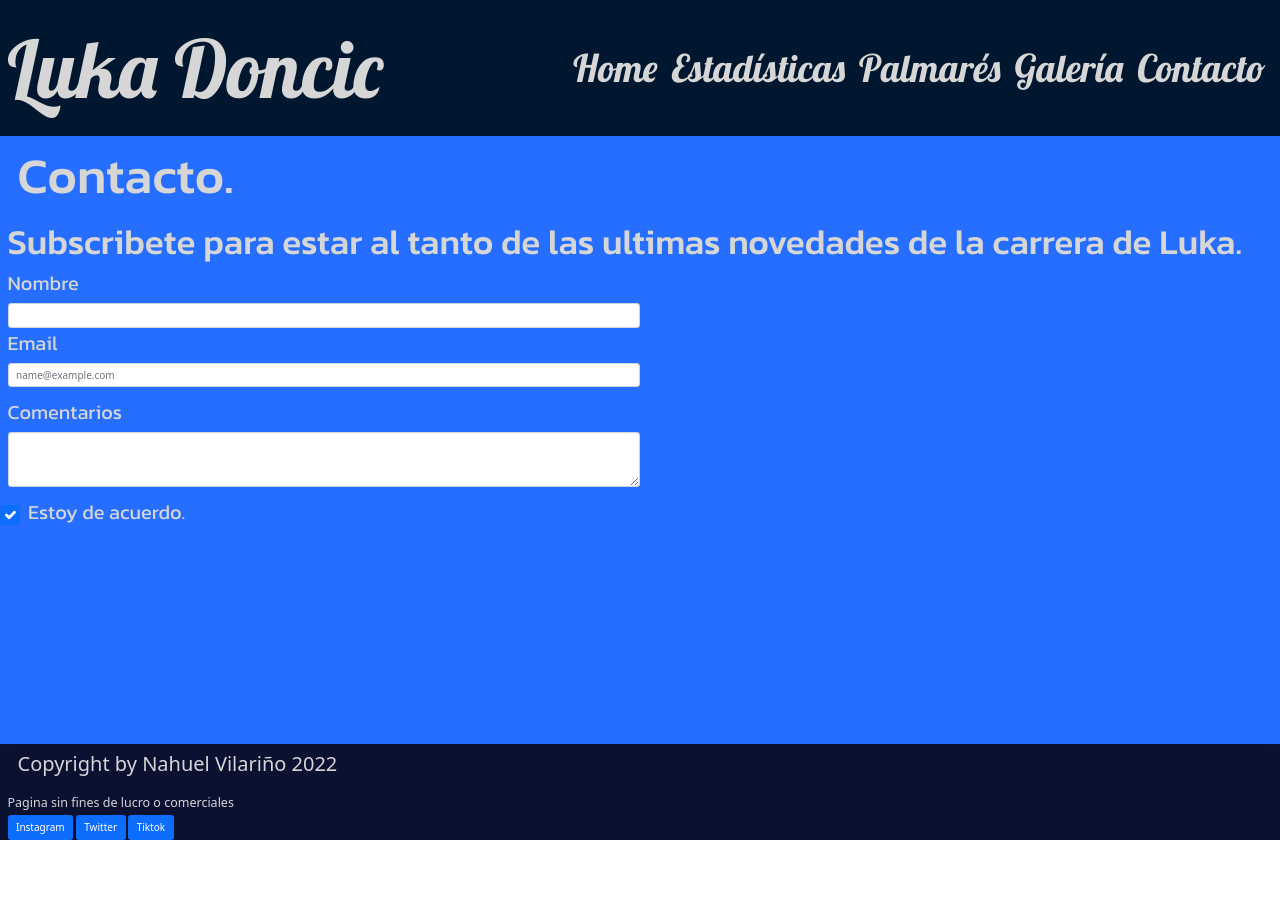
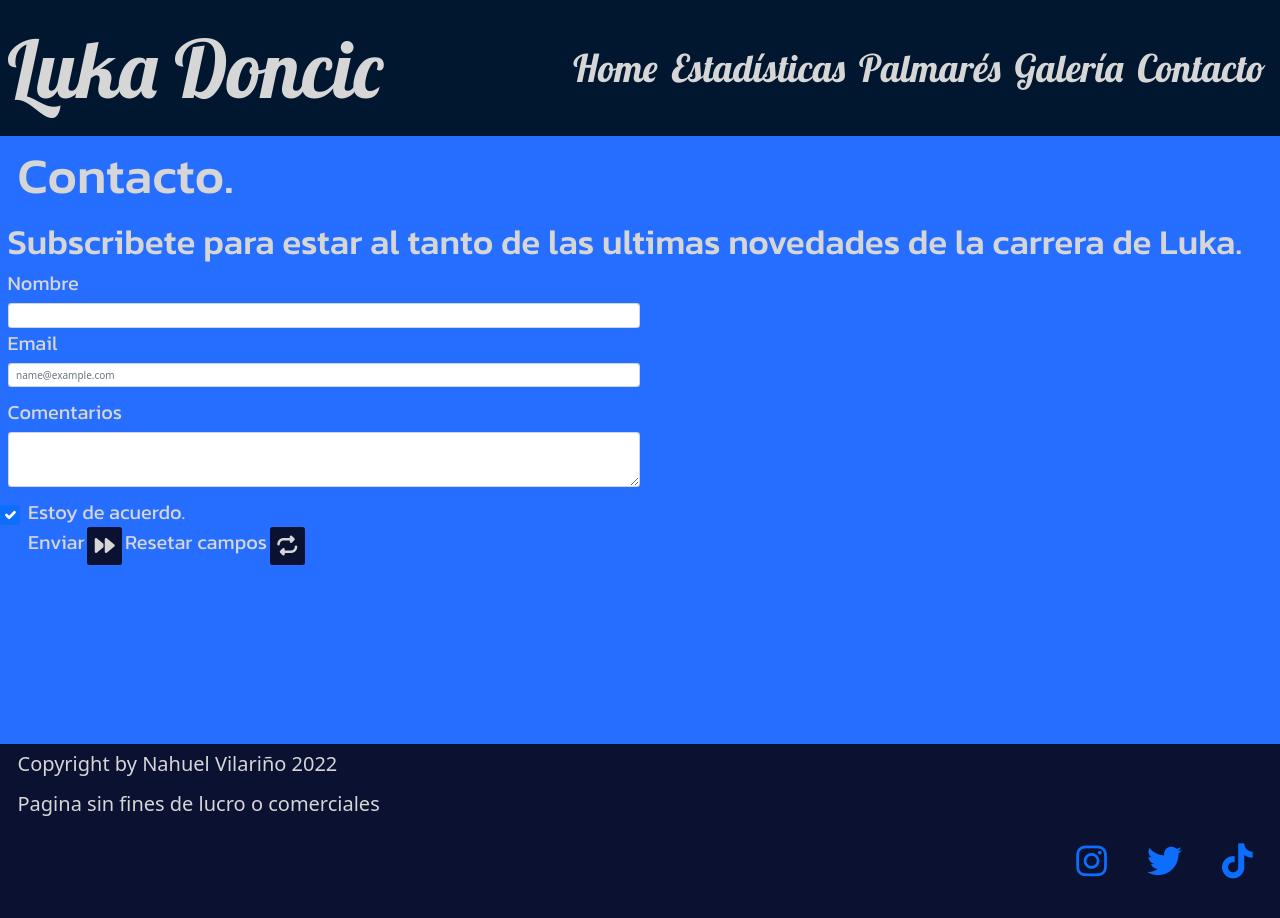
Before and after one commit to NahuelVilarino/Luka_Doncic-Nahuel_Vilarino, a website: page assets/pages/contacto.html in a window 1280 px wide. Before the commit the page ends 840 px from the top, so only its background shows below. Drawn offline with nearby package versions, Linux system fonts and the light colour scheme.

Commit message:
cambio del proyecto hecho el martes 3 de mayo

```diff
--- a/assets/pages/contacto.html
+++ b/assets/pages/contacto.html
@@ -8,6 +8,7 @@
     <meta name="keywords" content="Luka, Doncic, contacto, mas informacion, contact, Real Madrid, NBA, Dallas Mavericks">
     <title>Contacto - Luka Doncic Fanpage.</title>
     <link href="https://cdn.jsdelivr.net/npm/bootstrap@5.1.3/dist/css/bootstrap.min.css" rel="stylesheet" integrity="sha384-1BmE4kWBq78iYhFldvKuhfTAU6auU8tT94WrHftjDbrCEXSU1oBoqyl2QvZ6jIW3" crossorigin="anonymous">
+    <script src="https://kit.fontawesome.com/109004406c.js" crossorigin="anonymous"></script>
     <link rel="stylesheet" href="../../css/main.css">
 </head>
 <body>
@@ -43,6 +44,7 @@
   </header>
     <!--Fin del header-->
     <main id="formulario">
+      <form action="contacto.html" method="get">
         <div class="mb-3 container">
           <h1 class="first-title">Contacto.</h1>
           <h2 class="second-title">Subscribete para estar al tanto de las ultimas novedades de la carrera de Luka.</h2>
@@ -61,6 +63,13 @@
             Estoy de acuerdo.
           </label>
         </div>
+        <div class="mb-3 container">
+          <label class="form-label">Enviar</label>
+          <button type="submit" class="btn btn-primary"><i class="fa-solid fa-forward"></i></button>
+          <label class="form-label">Resetar campos</label>
+          <button type="reset" class="btn btn-primary"><i class="fa-solid fa-repeat"></i></button>
+        </div>
+      </form>
     </main>
     <!--Fin del main-->
     <!--Inicio del footer-->
@@ -69,12 +78,18 @@
         <div class="card">
           <div class="card-header">
             <p>Copyright by Nahuel Vilariño 2022</p>
+            <p>Pagina sin fines de lucro o comerciales</p>
           </div>
           <div class="card_body">
-            <h5 class="card-title">Pagina sin fines de lucro o comerciales</h5>
-            <a href="https://www.instagram.com/lukadoncic/?hl=es" class="btn btn-primary">Instagram</a>
-            <a href="https://twitter.com/luka7doncic" class="btn btn-primary">Twitter</a>
-            <a href="https://www.tiktok.com/@lukadoncic" class="btn btn-primary">Tiktok</a>
+            <button class="boton">
+              <a href="https://www.instagram.com/lukadoncic/?hl=es"><i class="fa-brands fa-instagram"></i></a>
+            </button>
+            <button class="boton">
+              <a href="https://twitter.com/luka7doncic"><i class="fa-brands fa-twitter"></i></a>
+            </button>
+            <button class="boton">
+              <a href="https://www.tiktok.com/@lukadoncic"><i class="fa-brands fa-tiktok"></i></a>
+            </button>
           </div>
         </div>
       </div>
--- a/sass/partials/_footer.scss
+++ b/sass/partials/_footer.scss
@@ -12,6 +12,8 @@
     &.card_body {
       background: map-get($mapcolores , tercero);
       color: map-get($mapcolores , colortexto);
+      display: flex;
+      justify-content: flex-end;
     }
 
     &.card-header {
@@ -29,3 +31,12 @@
   .card-text {
     font-size: map-get($mapfuentes ,text-small);
   }
+  .boton {
+    font-size: map-get($mapfuentes ,text-medium);
+    background-color: map-get($mapcolores ,tercero);
+    color: map-get($mapcolores , colortexto);
+    border: none;
+    margin-left: 20px;
+    margin-right: 20px;
+    margin-bottom: 30px;
+  }
--- a/sass/views/_contacto.scss
+++ b/sass/views/_contacto.scss
@@ -42,3 +42,9 @@
     font-size: map-get($mapfuentes ,text-small);
     font-family: map-get($mapfuentes , family1);
   }
+  .btn {
+    font-size: map-get($mapfuentes ,text-small);
+    background-color: map-get($mapcolores ,tercero);
+    color: map-get($mapcolores , colortexto);
+    border: none;
+  }
```
Also changed, not shown: assets/pages/estadisticas.html (+11 -4 lines), assets/pages/galeria.html (+11 -4 lines), assets/pages/palmares.html (+11 -4 lines), index.html (+11 -4 lines), css/main.css. Lines whose indentation alone changed are shown as unchanged.
